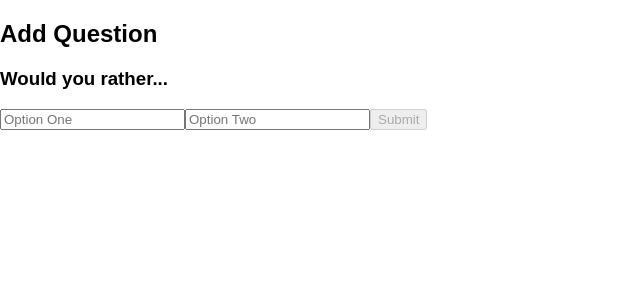
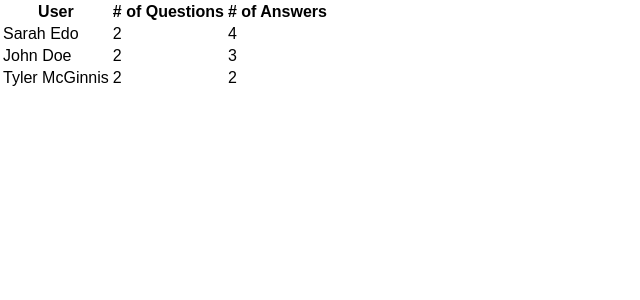
Before and after one commit to wangtjwork/redux-would-you-rather, a React (Create React App) app: page / in a window 1280 px wide. Shown: the top 300 px of the page, without its empty margins (0-640 px from the left). Built offline with nearby package versions, Linux system fonts and the light colour scheme.

Commit message:
feat: Add users to LeaderBoard props

```diff
--- a/src/Components/App.js
+++ b/src/Components/App.js
@@ -5,6 +5,7 @@ import Login from './Login';
 import Dashboard from './Dashboard';
 import Question from './Question';
 import AddQuestion from './AddQuestion';
+import LeaderBoard from './LeaderBoard';
 
 class App extends Component {
   componentDidMount() {
@@ -17,7 +18,7 @@ class App extends Component {
       <div>
         {authedUser === null
           ? <Login />
-          : <AddQuestion />
+          : <LeaderBoard />
         }
       </div>
     );
--- a/src/components/LeaderBoard.js
+++ b/src/components/LeaderBoard.js
@@ -1,11 +1,52 @@
 import React, { Component } from 'react';
+import { connect } from 'react-redux';
 
 class LeaderBoard extends Component {
+  sumQuestionAndAnswer = (user) => {
+    return user.questions.length + Object.keys(user.answers).length;
+  }
+
   render() {
+    console.log(this.props);
+    const { users } = this.props;
+    const sortedUsers = Object.keys(users).map(id => users[id])
+      .sort((a, b) => this.sumQuestionAndAnswer(b) - this.sumQuestionAndAnswer(a));
+
     return (
-      <div>LeaderBoard</div>
+      <div>
+        <table>
+          <thead>
+            <tr>
+              <th>
+                User
+              </th>
+              <th>
+                # of Questions
+              </th>
+              <th>
+                # of Answers
+              </th>
+            </tr>
+          </thead>
+          <tbody>
+            {sortedUsers.map((user) => (
+              <tr key={user.id}>
+                <td>{user.name}</td>
+                <td>{user.questions.length}</td>
+                <td>{Object.keys(user.answers).length}</td>
+              </tr>
+            ))}
+          </tbody>
+        </table>
+      </div>
     )
   }
 }
 
-export default LeaderBoard;
+const mapStateToProps = ({ users }) => {
+  return {
+    users,
+  }
+};
+
+export default connect(mapStateToProps)(LeaderBoard);
```
